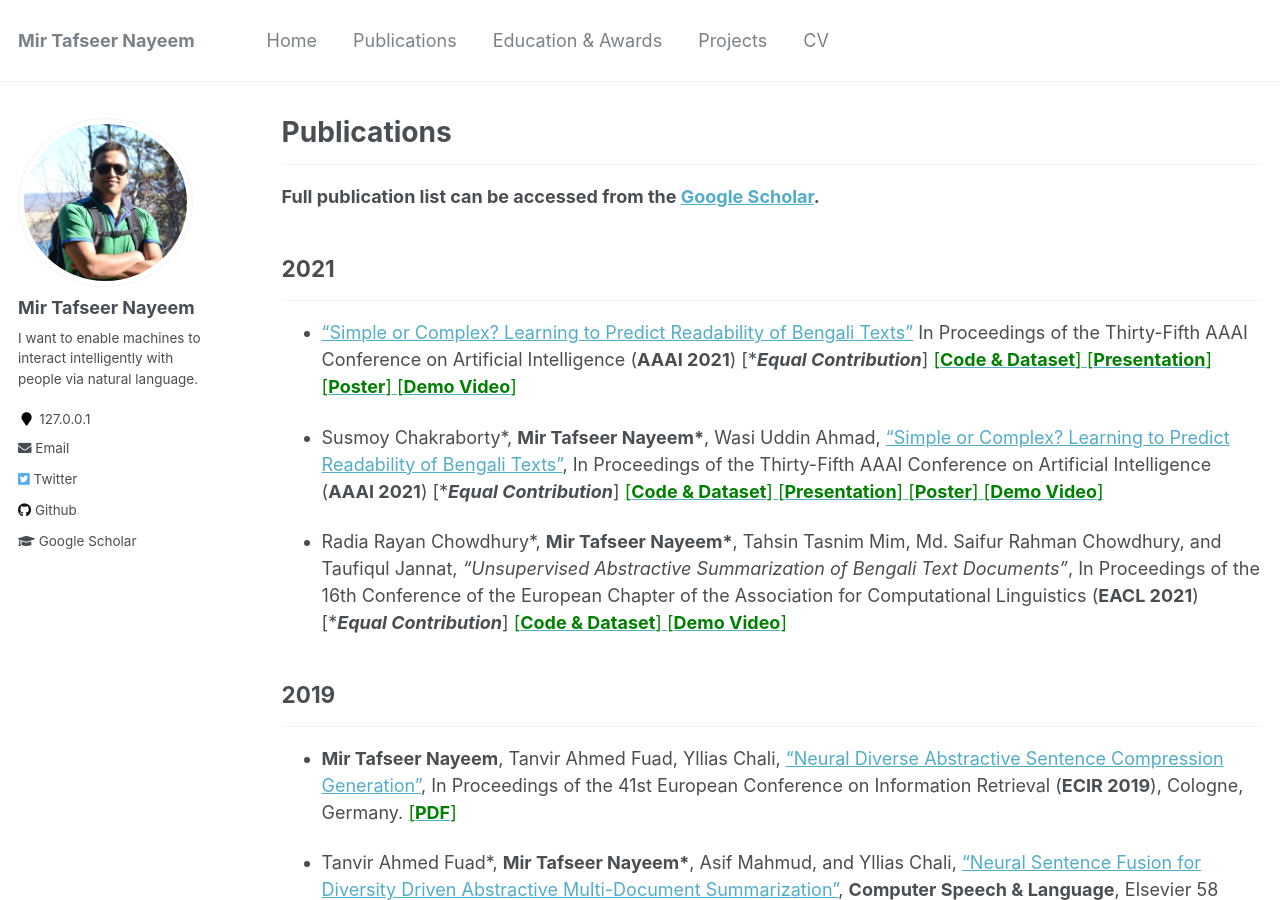
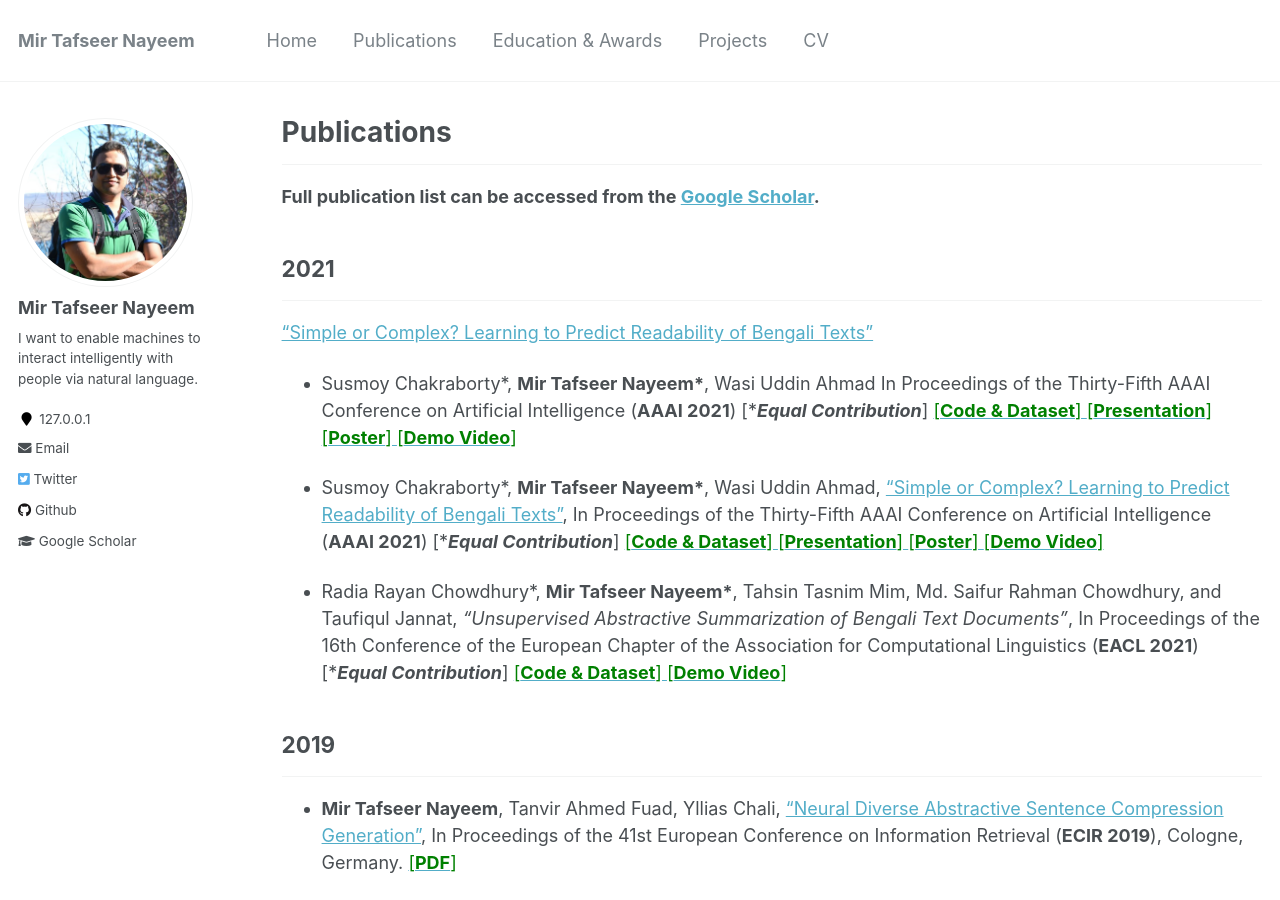
Before and after one commit to sujan-sarker/sujan-sarker.github.io, a Jekyll site: the page built from _pages/publications.md, in a window 1280 px wide and 900 px high. Built offline with Jekyll 4.4.1, drawn with Linux system fonts in a browser that asks for light colours.

Commit message:
Update publications.md

```diff
--- a/_pages/publications.md
+++ b/_pages/publications.md
@@ -12,7 +12,8 @@ author_profile: true
 ## 2021
 -----------
 
-* ["Simple or Complex? Learning to Predict Readability of Bengali Texts"](https://arxiv.org/abs/2012.07701)
+ ["Simple or Complex? Learning to Predict Readability of Bengali Texts"](https://arxiv.org/abs/2012.07701)
+ * Susmoy Chakraborty\*, **Mir Tafseer Nayeem\***, Wasi Uddin Ahmad
 In Proceedings of the Thirty-Fifth AAAI Conference on Artificial Intelligence (**AAAI 2021**) [\****Equal Contribution***]
 [<span style ="color:Green"> [**Code & Dataset**] </span>](https://github.com/tafseer-nayeem/BengaliReadability) [<span style ="color:Green"> [**Presentation**] </span>](https://tafseer-nayeem.github.io/files/AAAI2021/aaai2021_full.pdf) [<span style ="color:Green"> [**Poster**] </span>](https://tafseer-nayeem.github.io/files/AAAI2021/aaai2021_poster.pdf) [<span style ="color:Green"> [**Demo Video**] </span>](https://youtu.be/U05Pf9Y4tCQ)
 
```
